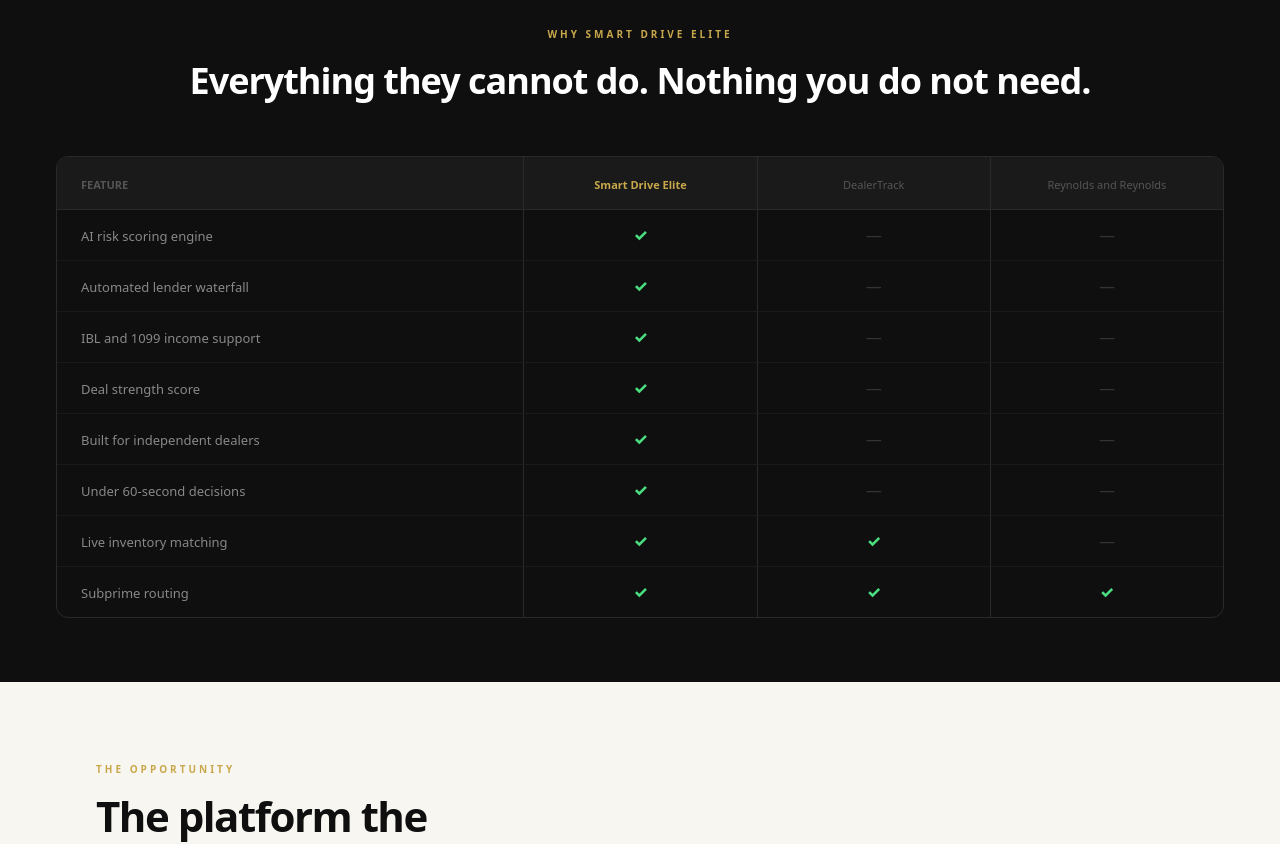
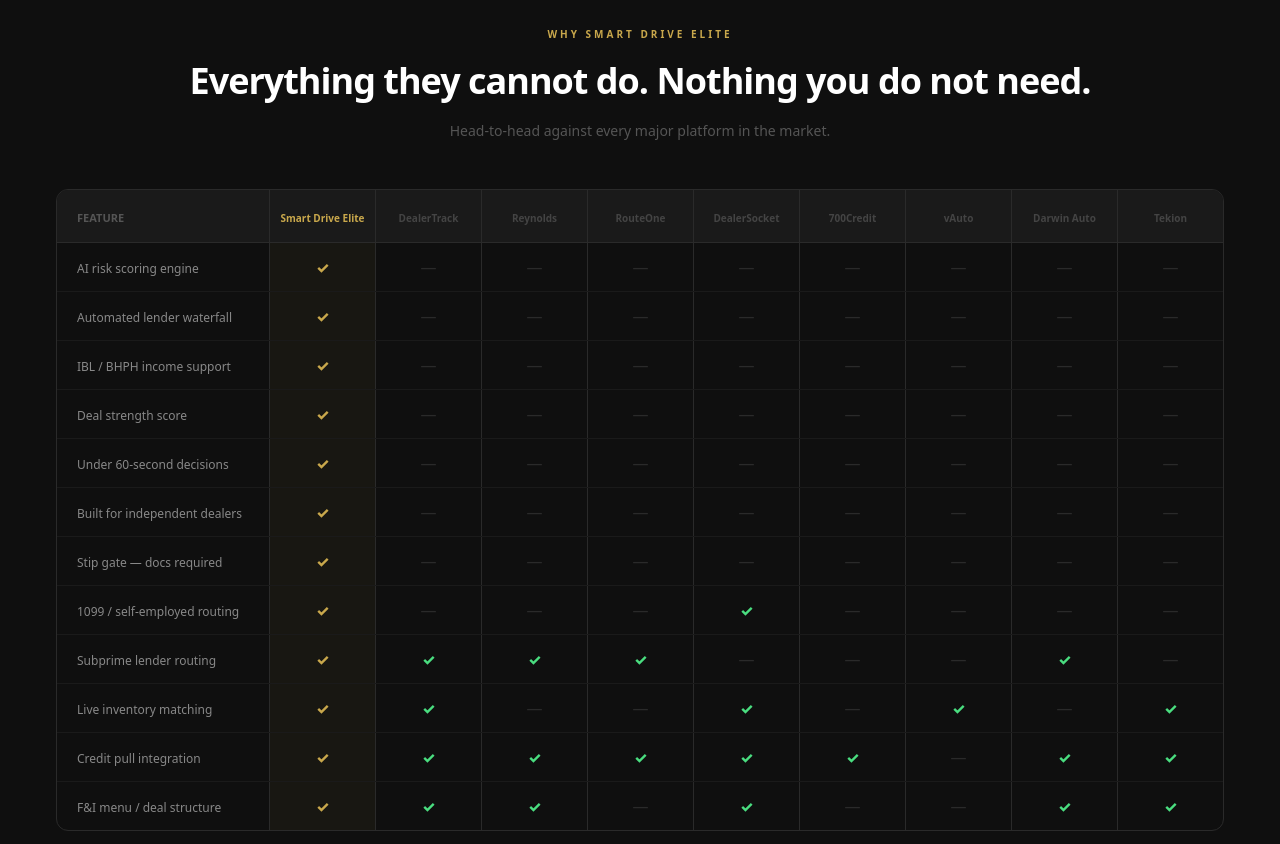
Before and after one commit to dliber13/smart-drive, a Next.js app: page / in a window 1280 px wide. Shown: the part 2820-3664 px from the top of the page. Built offline with nearby package versions, Linux system fonts and the light colour scheme.

Commit message:
Expand comparison table — 9 competitors, 12 features

```diff
--- a/src/app/page.tsx
+++ b/src/app/page.tsx
@@ -150,23 +150,53 @@ export default function HomePage() {
         <div style={{ maxWidth: 1200, margin: "0 auto" }}>
           <div style={{ textAlign: "center", marginBottom: 48 }}>
             <div style={{ fontSize: 10, fontWeight: 700, letterSpacing: "3px", color: "#C9A84C", marginBottom: 12 }}>WHY SMART DRIVE ELITE</div>
-            <h2 style={{ fontSize: 36, fontWeight: 800, letterSpacing: "-1px", color: "#FFFFFF", margin: 0 }}>Everything they cannot do. Nothing you do not need.</h2>
+            <h2 style={{ fontSize: 36, fontWeight: 800, letterSpacing: "-1px", color: "#FFFFFF", margin: "0 0 12px" }}>Everything they cannot do. Nothing you do not need.</h2>
+            <p style={{ fontSize: 14, color: "#555", margin: 0 }}>Head-to-head against every major platform in the market.</p>
           </div>
-          <div style={{ border: "1px solid #2A2A2A", borderRadius: 12, overflow: "hidden" }}>
-            <div style={{ display: "grid", gridTemplateColumns: "2fr 1fr 1fr 1fr", borderBottom: "1px solid #2A2A2A" }}>
-              <div style={{ padding: "14px 24px", background: "#1A1A1A" }}><span style={{ fontSize: 11, color: "#555", fontWeight: 700 }}>FEATURE</span></div>
-              <div style={{ padding: "14px 24px", background: "#1A1A1A", borderLeft: "1px solid #2A2A2A", textAlign: "center" }}><span style={{ fontSize: 11, fontWeight: 800, color: "#C9A84C" }}>Smart Drive Elite</span></div>
-              <div style={{ padding: "14px 24px", background: "#1A1A1A", borderLeft: "1px solid #2A2A2A", textAlign: "center" }}><span style={{ fontSize: 11, color: "#555" }}>DealerTrack</span></div>
-              <div style={{ padding: "14px 24px", background: "#1A1A1A", borderLeft: "1px solid #2A2A2A", textAlign: "center" }}><span style={{ fontSize: 11, color: "#555" }}>Reynolds and Reynolds</span></div>
+          <div style={{ overflowX: "auto" }}>
+            <div style={{ minWidth: 1100, border: "1px solid #2A2A2A", borderRadius: 12, overflow: "hidden" }}>
+              <div style={{ display: "grid", gridTemplateColumns: "2fr 1fr 1fr 1fr 1fr 1fr 1fr 1fr 1fr 1fr", borderBottom: "1px solid #2A2A2A" }}>
+                <div style={{ padding: "14px 20px", background: "#1A1A1A" }}><span style={{ fontSize: 11, color: "#555", fontWeight: 700 }}>FEATURE</span></div>
+                {[
+                  { name: "Smart Drive Elite", gold: true },
+                  { name: "DealerTrack", gold: false },
+                  { name: "Reynolds", gold: false },
+                  { name: "RouteOne", gold: false },
+                  { name: "DealerSocket", gold: false },
+                  { name: "700Credit", gold: false },
+                  { name: "vAuto", gold: false },
+                  { name: "Darwin Auto", gold: false },
+                  { name: "Tekion", gold: false },
+                ].map(h => (
+                  <div key={h.name} style={{ padding: "14px 8px", background: "#1A1A1A", borderLeft: "1px solid #2A2A2A", textAlign: "center" }}>
+                    <span style={{ fontSize: 10, fontWeight: 800, color: h.gold ? "#C9A84C" : "#444" }}>{h.name}</span>
+                  </div>
+                ))}
+              </div>
+              {[
+                { feature: "AI risk scoring engine",         v: [1,0,0,0,0,0,0,0,0] },
+                { feature: "Automated lender waterfall",     v: [1,0,0,0,0,0,0,0,0] },
+                { feature: "IBL / BHPH income support",      v: [1,0,0,0,0,0,0,0,0] },
+                { feature: "Deal strength score",            v: [1,0,0,0,0,0,0,0,0] },
+                { feature: "Under 60-second decisions",      v: [1,0,0,0,0,0,0,0,0] },
+                { feature: "Built for independent dealers",  v: [1,0,0,0,0,0,0,0,0] },
+                { feature: "Stip gate — docs required",      v: [1,0,0,0,0,0,0,0,0] },
+                { feature: "1099 / self-employed routing",   v: [1,0,0,0,1,0,0,0,0] },
+                { feature: "Subprime lender routing",        v: [1,1,1,1,0,0,0,1,0] },
+                { feature: "Live inventory matching",        v: [1,1,0,0,1,0,1,0,1] },
+                { feature: "Credit pull integration",        v: [1,1,1,1,1,1,0,1,1] },
+                { feature: "F&I menu / deal structure",      v: [1,1,1,0,1,0,0,1,1] },
+              ].map((row, i) => (
+                <div key={row.feature} style={{ display: "grid", gridTemplateColumns: "2fr 1fr 1fr 1fr 1fr 1fr 1fr 1fr 1fr 1fr", borderBottom: i < 11 ? "1px solid #1A1A1A" : "none" }}>
+                  <div style={{ padding: "12px 20px" }}><span style={{ fontSize: 12, color: "#888" }}>{row.feature}</span></div>
+                  {row.v.map((val, j) => (
+                    <div key={j} style={{ padding: "12px 8px", borderLeft: "1px solid #2A2A2A", textAlign: "center", background: j === 0 ? "rgba(201,168,76,0.05)" : "transparent" }}>
+                      {val ? <span style={{ color: j === 0 ? "#C9A84C" : "#4ADE80", fontSize: 15, fontWeight: 800 }}>&#10003;</span> : <span style={{ color: "#2A2A2A" }}>&#8212;</span>}
+                    </div>
+                  ))}
+                </div>
+              ))}
             </div>
-            {[{ feature: "AI risk scoring engine", sde: true, dt: false, rr: false }, { feature: "Automated lender waterfall", sde: true, dt: false, rr: false }, { feature: "IBL and 1099 income support", sde: true, dt: false, rr: false }, { feature: "Deal strength score", sde: true, dt: false, rr: false }, { feature: "Built for independent dealers", sde: true, dt: false, rr: false }, { feature: "Under 60-second decisions", sde: true, dt: false, rr: false }, { feature: "Live inventory matching", sde: true, dt: true, rr: false }, { feature: "Subprime routing", sde: true, dt: true, rr: true }].map((row, i) => (
-              <div key={row.feature} style={{ display: "grid", gridTemplateColumns: "2fr 1fr 1fr 1fr", borderBottom: i < 7 ? "1px solid #1A1A1A" : "none" }}>
-                <div style={{ padding: "13px 24px" }}><span style={{ fontSize: 13, color: "#888" }}>{row.feature}</span></div>
-                <div style={{ padding: "13px 24px", borderLeft: "1px solid #2A2A2A", textAlign: "center" }}>{row.sde ? <span style={{ color: "#4ADE80", fontSize: 16, fontWeight: 800 }}>&#10003;</span> : <span style={{ color: "#333" }}>&#8212;</span>}</div>
-                <div style={{ padding: "13px 24px", borderLeft: "1px solid #2A2A2A", textAlign: "center" }}>{row.dt ? <span style={{ color: "#4ADE80", fontSize: 16, fontWeight: 800 }}>&#10003;</span> : <span style={{ color: "#333" }}>&#8212;</span>}</div>
-                <div style={{ padding: "13px 24px", borderLeft: "1px solid #2A2A2A", textAlign: "center" }}>{row.rr ? <span style={{ color: "#4ADE80", fontSize: 16, fontWeight: 800 }}>&#10003;</span> : <span style={{ color: "#333" }}>&#8212;</span>}</div>
-              </div>
-            ))}
           </div>
         </div>
       </section>
```
